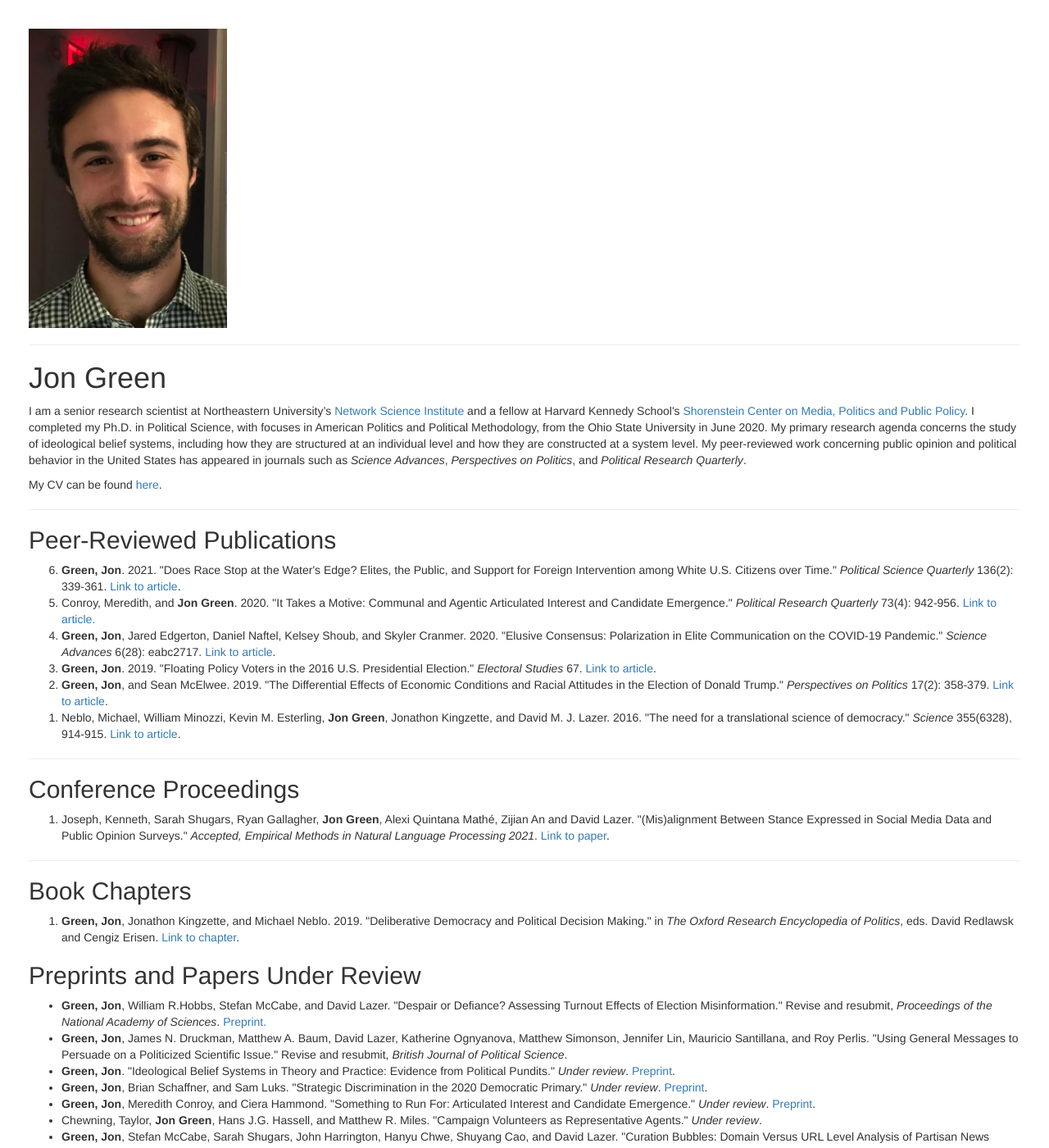
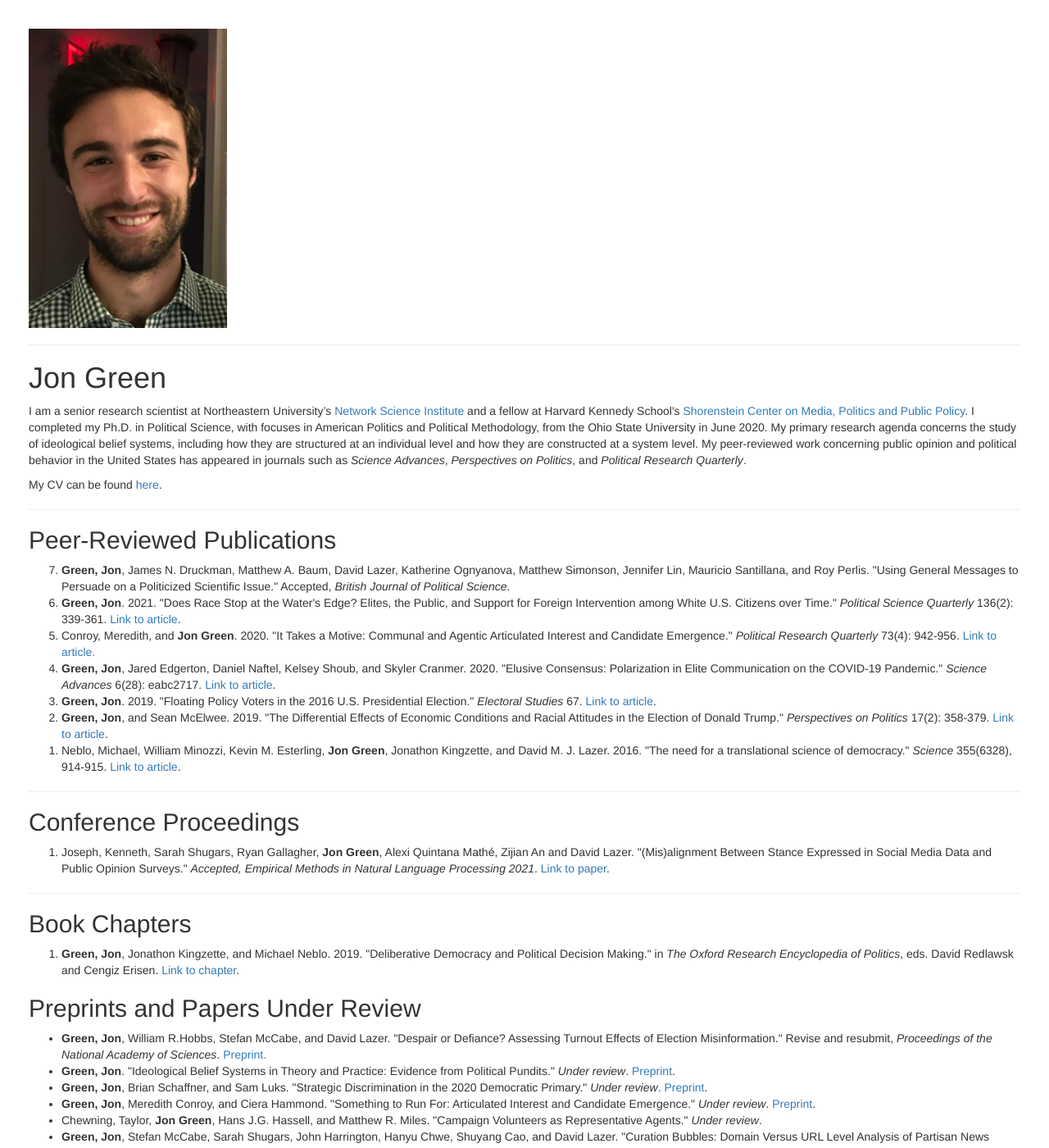
Before and after one commit to jgreen4919/jgreen4919.github.io, a Jekyll site: the page index.html, which Jekyll copies as it is, in a window 1280 px wide and 1400 px high. Shown: the whole window at 82% size. Built offline with Jekyll 4.4.1, drawn with Linux system fonts in a browser that asks for light colours; some of the changed lines change nothing that is shown.

Commit message:
vaccine message experiment update

```diff
--- a/index.html
+++ b/index.html
@@ -33,6 +33,7 @@
     <hr>
     <h2>Peer-Reviewed Publications</h2>
     <ol reversed>
+    <li> <strong>Green, Jon</strong>, James N. Druckman,  Matthew A. Baum, David Lazer, Katherine Ognyanova, Matthew Simonson, Jennifer Lin, Mauricio Santillana, and Roy Perlis. "Using General Messages to Persuade on a Politicized Scientific Issue." Accepted, <i>British Journal of Political Science</i>.</li>
       <li> <strong>Green, Jon</strong>. 2021. "Does Race Stop at the Water's Edge? Elites, the Public, and Support for Foreign Intervention among White U.S. Citizens over Time." <i>Political Science Quarterly</i> 136(2): 339-361. <a href="https://onlinelibrary.wiley.com/doi/abs/10.1002/polq.13168">Link to article</a>.</li>
       	<li> Conroy, Meredith, and <strong>Jon Green</strong>. 2020. "It Takes a Motive: Communal and Agentic Articulated Interest and Candidate Emergence." <i>Political Research Quarterly</i> 73(4): 942-956. <a href="https://journals.sagepub.com/doi/abs/10.1177/1065912920933668">Link to article.</a></li>
       <li> <strong>Green, Jon</strong>, Jared Edgerton, Daniel Naftel, Kelsey Shoub, and Skyler Cranmer. 2020. "Elusive Consensus: Polarization in Elite Communication on the COVID-19 Pandemic." <i>Science Advances</i> 6(28): eabc2717. <a href="https://advances.sciencemag.org/content/6/28/eabc2717">Link to article</a>.</li>
@@ -53,8 +54,7 @@
     <h2>Preprints and Papers Under Review</h2>
     <ul>
     <li> <strong>Green, Jon</strong>, William R.Hobbs, Stefan McCabe, and David Lazer. "Despair or Defiance? Assessing Turnout Effects of Election Misinformation." Revise and resubmit, <i>Proceedings of the National Academy of Sciences</i>. <a href="https://osf.io/f34ac/"> Preprint.</a></li>
-    <li> <strong>Green, Jon</strong>, James N. Druckman,  Matthew A. Baum, David Lazer, Katherine Ognyanova, Matthew Simonson, Jennifer Lin, Mauricio Santillana, and Roy Perlis. "Using General Messages to Persuade on a Politicized Scientific Issue." Revise and resubmit, <i>British Journal of Political Science</i>.</li>
-      <li> <strong>Green, Jon</strong>. "Ideological Belief Systems in Theory and Practice: Evidence from Political Pundits." <i>Under review</i>. <a href="https://osf.io/2cjse/">Preprint</a>.</li>
+    <li> <strong>Green, Jon</strong>. "Ideological Belief Systems in Theory and Practice: Evidence from Political Pundits." <i>Under review</i>. <a href="https://osf.io/2cjse/">Preprint</a>.</li>
       <li> <strong>Green, Jon</strong>, Brian Schaffner, and Sam Luks. "Strategic Discrimination in the 2020 Democratic Primary." <i>Under review</i>. <a href="https://osf.io/25kew/">Preprint</a>.</li>
       <li> <strong>Green, Jon</strong>, Meredith Conroy, and Ciera Hammond. "Something to Run For: Articulated Interest and Candidate Emergence." <i>Under review</i>. <a href="https://osf.io/f34ac/">Preprint</a>.</li>
      <li>Chewning, Taylor, <strong>Jon Green</strong>, Hans J.G. Hassell, and Matthew R. Miles. "Campaign Volunteers as Representative Agents." <i>Under review</i>.
```
Also changed, not shown: 5 other files.
